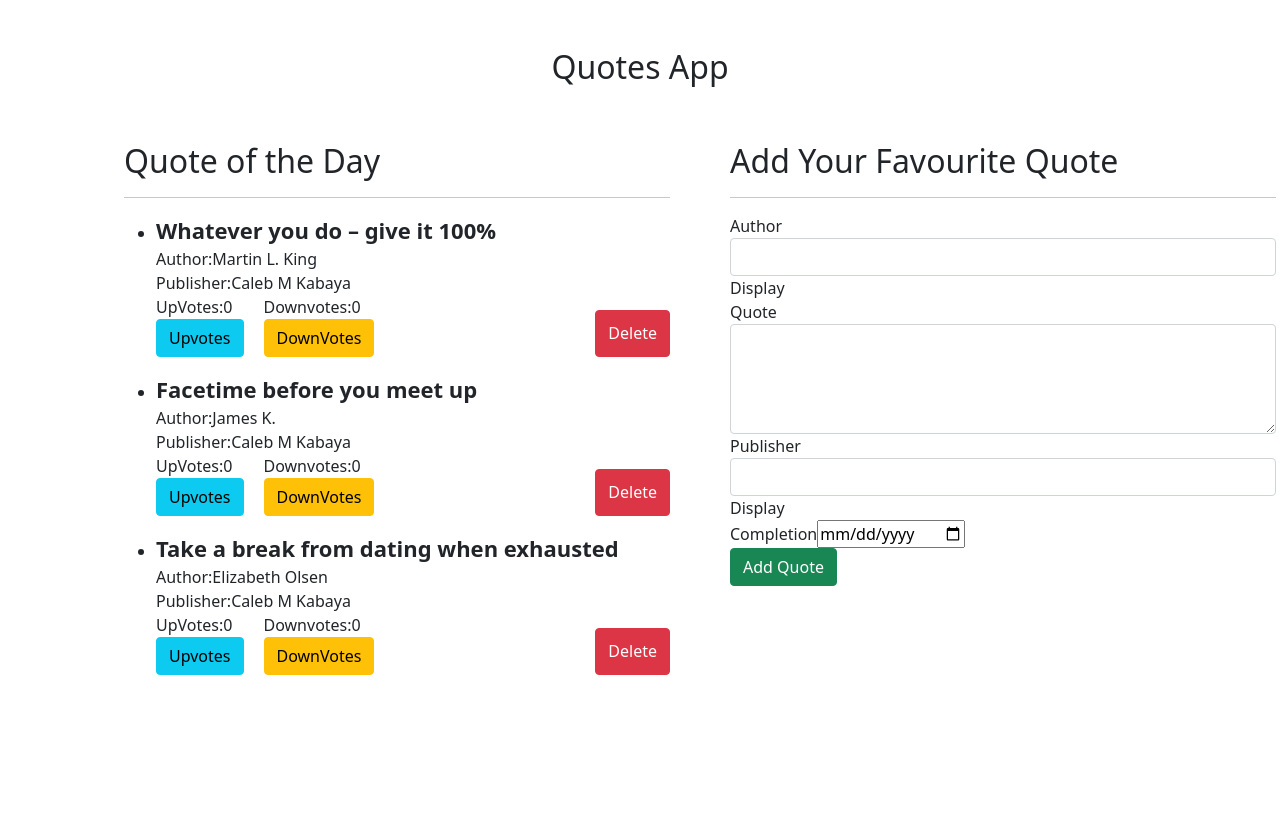
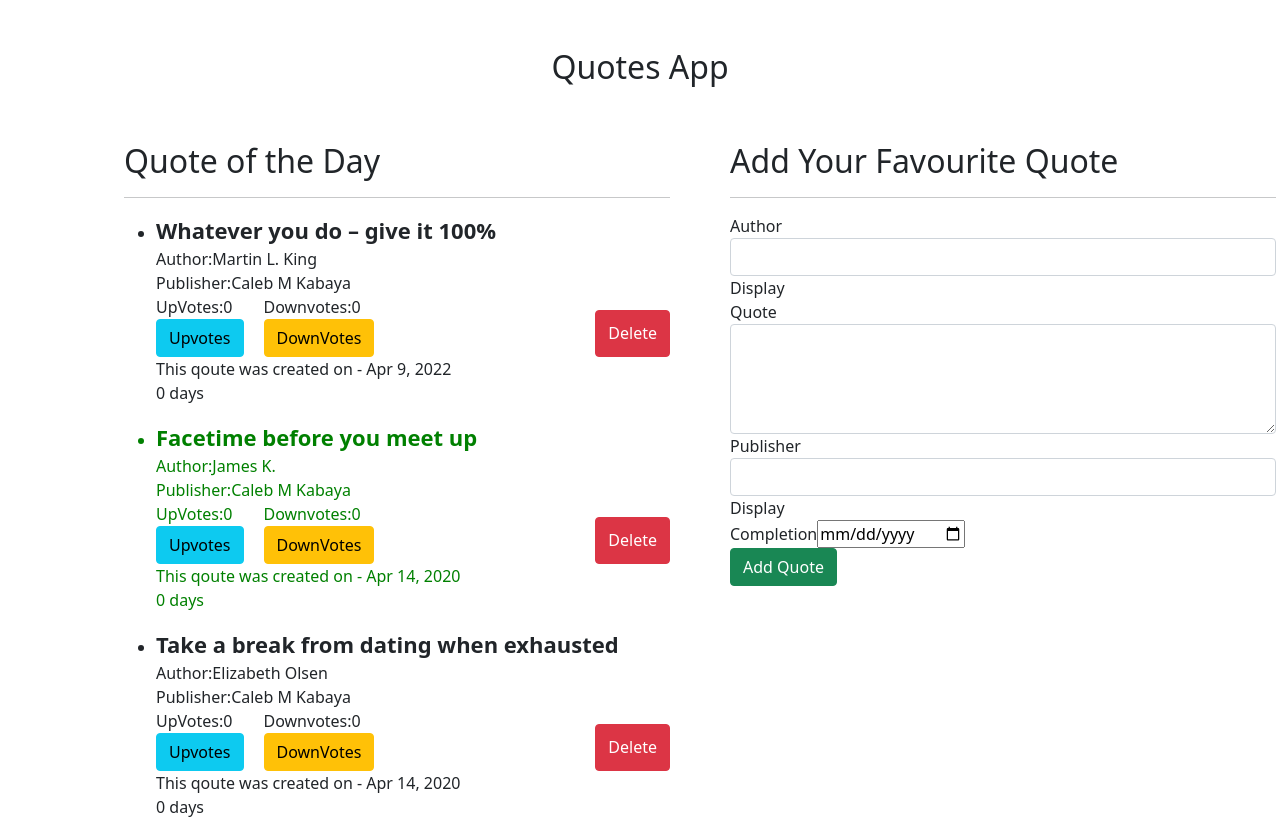
Before and after one commit to CalebKabaya/Qoutes-App, an Angular app: page / in a window 1280 px wide. Before the commit the page ends 800 px from the top, so only its background shows below. Built offline with nearby package versions, Linux system fonts and the light colour scheme.

Commit message:
patch-patch fix

```diff
--- a/src/app/app.module.ts
+++ b/src/app/app.module.ts
@@ -8,6 +8,7 @@ import { HighlightDirective } from './highlight.directive';
 import { GoalFormComponent } from './goal-form/goal-form.component';
 import { FormsModule } from '@angular/forms';
 import { LikebuttonsComponent } from './likebuttons/likebuttons.component';
+import { DateCountPipe } from './date-count.pipe';
 
 @NgModule({
   declarations: [
@@ -15,7 +16,8 @@ import { LikebuttonsComponent } from './likebuttons/likebuttons.component';
     QuotesComponent,
     HighlightDirective,
     GoalFormComponent,
-    LikebuttonsComponent
+    LikebuttonsComponent,
+    DateCountPipe
   ],
   imports: [
     BrowserModule,
--- /dev/null
+++ b/src/app/date-count.pipe.ts
@@ -0,0 +1,24 @@
+import { Pipe, PipeTransform } from '@angular/core';
+import { Quote } from './quote';
+
+@Pipe({
+  name: 'dateCount'
+})
+export class DateCountPipe implements PipeTransform {
+
+  transform(value: any): number {
+    let today:Date = new Date(); //get current date and time
+    let todayWithNoTime:any = new Date(today.getFullYear(), today.getMonth(), today.getDate())
+    var dateDifference = Math.abs(value - todayWithNoTime) //returns value in miliseconds
+    const secondsInDay = 86400; //60 seconds * 60 minutes in an hour * 24 hours in a day
+    var dateDifferenceSeconds = dateDifference*0.001; //converts miliseconds to seconds
+    var dateCounter = dateDifferenceSeconds/secondsInDay;
+
+    if (dateCounter >= 1 && value > todayWithNoTime){
+      return dateCounter;
+    }else{
+      return 0;
+    }
+  }
+
+}
--- a/src/app/goal-form/goal-form.component.ts
+++ b/src/app/goal-form/goal-form.component.ts
@@ -7,7 +7,7 @@ import { Quote } from '../quote';
   styleUrls: ['./goal-form.component.css']
 })
 export class GoalFormComponent implements OnInit {
-  newQuote = new Quote(0,'','','',0,0);
+  newQuote = new Quote(0,'','','',0,0,new Date);
   @Output() addQuote = new EventEmitter<Quote>();
 
   submitQuote(){
--- a/src/app/likebuttons/likebuttons.component.ts
+++ b/src/app/likebuttons/likebuttons.component.ts
@@ -1,4 +1,5 @@
 import { Component, OnInit } from '@angular/core';
+import { Quote } from '../quote';
 
 @Component({
   selector: 'app-likebuttons',
--- a/src/app/quote.ts
+++ b/src/app/quote.ts
@@ -3,16 +3,19 @@ export class Quote {
     name:string;
     quote:string;
     author:string;
-    upvotes:number;
-    downvotes:number;
+    numberOfUpvotes:number;
+    numberOfDownvotes:number;
 
-    constructor(id:number,name:string,quote:string,author:string,upvotes:number,downvotes:number){
+    // upvotes:number;
+    // downvotes:number;
+
+    constructor(id:number,name:string,quote:string,author:string,numberOfUpvotes:number, numberOfDownvotes:number, public completeDate: Date){
         this.id=id;
         this.name=name;
         this.quote=quote;
         this.author=author;
-        this.upvotes=0;
-        this.downvotes=0;
+        this.numberOfUpvotes=numberOfUpvotes;
+        this.numberOfDownvotes=numberOfDownvotes;
 
     }
 }
--- a/src/app/quotes/quotes.component.html
+++ b/src/app/quotes/quotes.component.html
@@ -3,7 +3,7 @@
         <h2>Quote of the Day</h2>
         <hr>
         <ul *ngFor='let quote of quotes'>
-            <div *ngIf="quote.upvotes == highest && quote.upvotes>0;then highlighted else nothighlighted">here is ignored</div>
+            <div *ngIf="quote.numberOfUpvotes == highest && quote.numberOfUpvotes>0;then highlighted else nothighlighted">here is ignored</div>
             <ng-template #highlighted>
                 <li appHighlight ><span class="qoutee">{{quote.quote}}</span><br>
                     <span class="item">Author:{{quote.author}}</span><br>
@@ -12,11 +12,12 @@
                     <!-- <span class="item">DownVotes:{{quote.downvotes}}</span><br> -->
                     <div class="arrange-btn">
                         <app-likebuttons></app-likebuttons>
-                        <button type="button" class="btn btn-danger">Delete</button>
+                        <button type="button" class="btn btn-danger" (click)=' deleteQuote(1)'>Delete</button>
+
 
                     </div>
-                    <button type="button" class="btn btn-danger" (click)=' deleteQuote(1)'>Delete</button>
 
+                    <p>This qoute was created on - {{quote.completeDate|date}} <br> {{quote.completeDate|dateCount}} days</p>
 
                 </li>
             </ng-template>
@@ -26,9 +27,10 @@
                     <span class="item">Publisher:{{quote.name}}</span><br>
                     <div class="arrange-btn">
                         <app-likebuttons></app-likebuttons>
-                        <button type="button" class="btn btn-danger">Delete</button>
+                        <button type="button" class="btn btn-danger" (click)=' deleteQuote(1)'>Delete</button>
 
                     </div>
+                    <p>This qoute was created on - {{quote.completeDate|date}}<br>{{quote.completeDate|dateCount}} days</p>
 
                 </li>
             </ng-template>
--- a/src/app/quotes/quotes.component.ts
+++ b/src/app/quotes/quotes.component.ts
@@ -1,4 +1,4 @@
-import { Component, EventEmitter, OnInit, Output } from '@angular/core';
+import { Component, EventEmitter, OnInit, Output,Directive,Pipe } from '@angular/core';
 import { Quote } from '../quote';
 import { LikebuttonsComponent } from '../likebuttons/likebuttons.component';
 @Component({
@@ -10,9 +10,9 @@ export class QuotesComponent implements OnInit {
 
 
   quotes:Quote[]=[
-    new Quote(1,'Caleb M Kabaya','Whatever you do – give it 100%','Martin L. King',0,0),
-    new Quote(2,'Caleb M Kabaya','Facetime before you meet up','James K.',0,0),
-    new Quote(3,'Caleb M Kabaya','Take a break from dating when exhausted','Elizabeth Olsen',0,0)
+    new Quote(1,'Caleb M Kabaya','Whatever you do – give it 100%','Martin L. King',0,0,new Date()),
+    new Quote(2,'Caleb M Kabaya','Facetime before you meet up','James K.',6,0,new Date(2020,3,14)),
+    new Quote(3,'Caleb M Kabaya','Take a break from dating when exhausted','Elizabeth Olsen',0,0,new Date(2020,3,14))
   ]
   addNewQuote(quote:any){
     let quoteLength = this.quotes.length;
@@ -20,41 +20,13 @@ export class QuotesComponent implements OnInit {
     // goal.completeDate = new Date(goal.completeDate)
     this.quotes.push(quote)
   }
-  // upVotes(upvotes:any){
-  //   let upvotesLength = this.quotes.length;
-  //   upvotes.id = upvotesLength++;
-  //   // goal.completeDate = new Date(goal.completeDate)
-  //   this.quotes.push(upvotes)
-  // }
 
-  // @Output() isComplete = new EventEmitter<boolean>();
-
-  // qouteDelete(complete:boolean){
-  //   this.isComplete.emit(complete);
-  // }
-  // deleteQuote(isComplete:any, index:any){
-  //   if (isComplete) {
-  //     let toDelete = confirm(`Are you sure you want to delete ${this.quotes[index].name}?`)
-
-  //     if (toDelete){
-  //       this.quotes.splice(index,1)
-  //     }
-  //   }
-  // }
   deleteQuote(i:any) {
     this.quotes.splice(i, 1)
   }
-  // upvotes:number=0
-  // downvotes:number=0
 
-  // upvotesClick() {
-  //   this.upvotes++;
-  // }
-  // downvotesClick() {
-  //   this.downvotes--;
-  // }
 
-  arr: number[]=this.quotes.map(quote=>quote.upvotes)
+  arr: number[]=this.quotes.map(quote=>quote.numberOfUpvotes)
   highest=Math.max(...this.arr)
   constructor() { }
 
```
Also changed, not shown: 1 other file (tests, documents, lock files or other folders).
